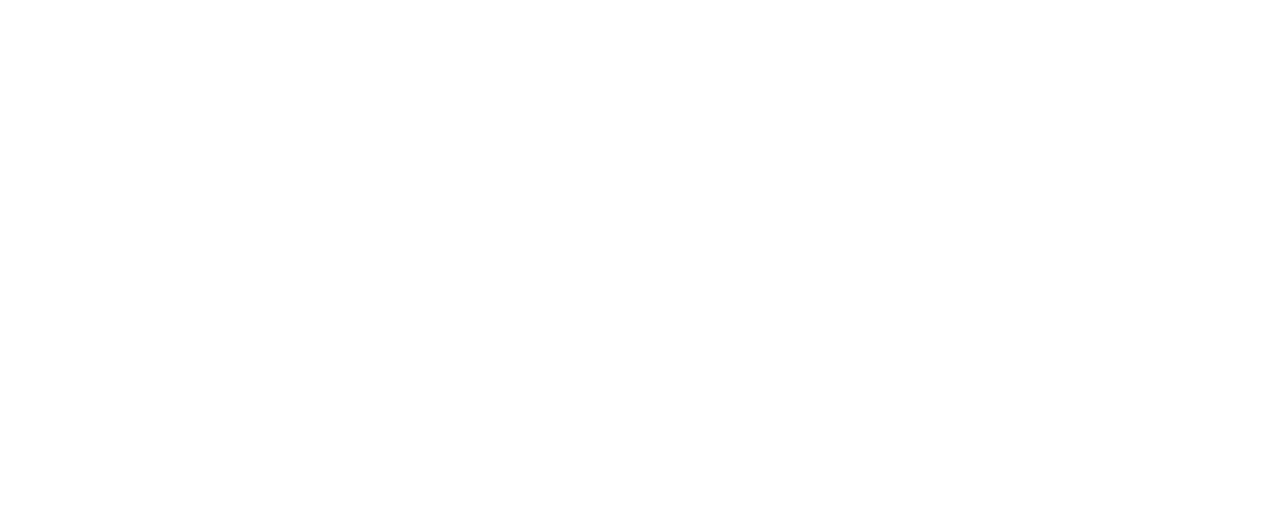
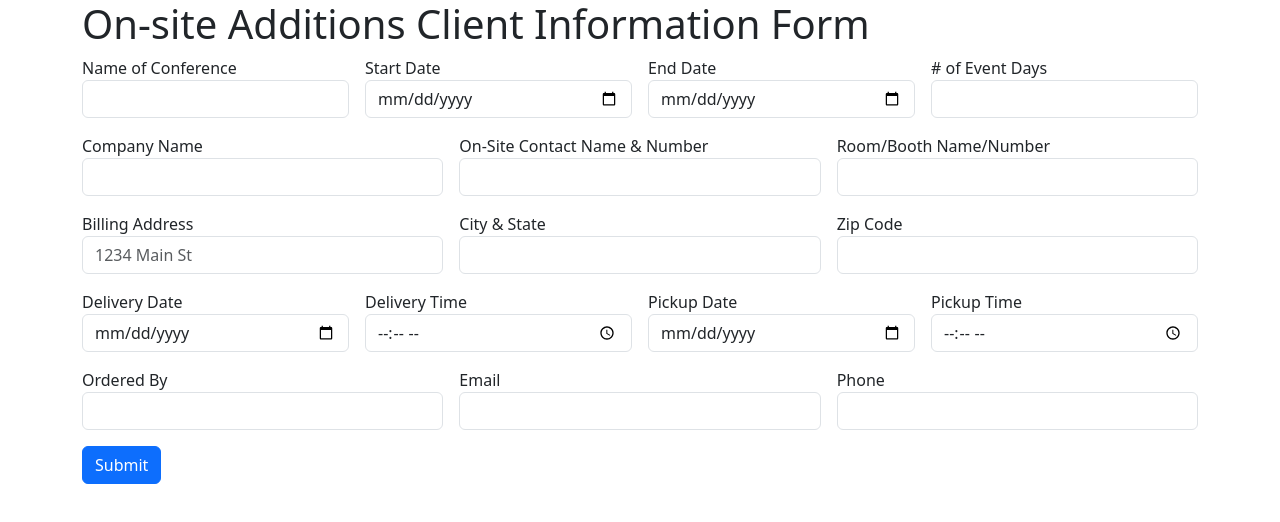
Before and after one commit to Sherita-M/encore-onsite-additions, a website: page index.html in a window 1280 px wide. Drawn offline with nearby package versions, Linux system fonts and the light colour scheme.

Commit message:
Created index, html and javascript files

```diff
--- a/css/styles.css
+++ b/css/styles.css
@@ -0,0 +1,8 @@
+/* Google Font Import */
+@import url('https://fonts.googleapis.com/css2?family=Poppins:wght@300;400;700&display=swap');
+
+/* Root Styles */
+:root {
+	font-family: 'Poppins', sans-serif;
+	box-sizing: border-box;
+}
--- a/index.html
+++ b/index.html
@@ -8,7 +8,200 @@
     <meta name="viewport" content="width=device-width, initial-scale=1.0" />
     <title>Encore | On-Site Additions</title>
     <link rel="stylesheet" href="css/reset.css" />
+    <link
+      href="https://cdn.jsdelivr.net/npm/bootstrap@5.3.0-alpha2/dist/css/bootstrap.min.css"
+      rel="stylesheet"
+      integrity="sha384-aFq/bzH65dt+w6FI2ooMVUpc+21e0SRygnTpmBvdBgSdnuTN7QbdgL+OapgHtvPp"
+      crossorigin="anonymous"
+    />
     <link rel="stylesheet" href="css/styles.css" />
   </head>
-  <body></body>
+  <body>
+<div class="container">
+<h1>On-site Additions Client Information Form</h1>
+    <form class="row g-3" action="mailto:smanningsn@gmail.com" method="post">
+      <div class="col-md-3">
+        <label for="conferenceName">Name of Conference</label>
+        <input
+          type="text"
+          class="form-control"
+          id="conferenceName"
+          name="conferenceName"
+          required
+        />
+      </div>
+      <div class="col-md-3">
+        <label for="startDate">Start Date</label>
+        <input
+          type="date"
+          class="form-control"
+          id="startDate"
+          name="startDate"
+          required
+        />
+      </div>
+      <div class="col-md-3">
+        <label for="endDate">End Date</label>
+        <input
+          type="date"
+          class="form-control"
+          id="endDate"
+          name="endDate"
+          required
+        />
+      </div>
+      <div class="col-md-3">
+        <label for="numberOfDays"># of Event Days</label>
+        <input
+          type="number"
+          class="form-control"
+          id="numberOfDays"
+          name="numberOfDays"
+          required
+        />
+      </div>
+      <div class="col-md-4">
+        <label for="companyName">Company Name</label>
+        <input
+          type="text"
+          class="form-control"
+          id="companyName"
+          name="companyName"
+          required
+        />
+      </div>
+      <div class="col-md-4">
+        <label for="onsiteContact">On-Site Contact Name & Number</label>
+        <input
+          type="text"
+          class="form-control"
+          id="onsiteContact"
+          name="onsiteContact"
+          required
+        />
+      </div>
+      <div class="col-md-4">
+        <label for="boothNumber">Room/Booth Name/Number</label>
+        <input
+          type="text"
+          class="form-control"
+          id="boothNumber"
+          name="boothNumber"
+          required
+        />
+      </div>
+      <div class="col-md-4">
+        <label for="billingAddress">Billing Address</label>
+        <input
+          type="text"
+          class="form-control"
+          id="billingAddress"
+          name="billingAddress"
+          autocomplete="street-address"
+	  placeholder="1234 Main St"
+          required
+        />
+      </div>
+      <div class="col-md-4">
+        <label for="cityState">City & State</label>
+        <input
+          type="text"
+          class="form-control"
+          id="cityState"
+          name="cityState"
+          required
+        />
+      </div>
+      <div class="col-md-4">
+        <label for="zipCode">Zip Code</label>
+        <input
+          type="number"
+          class="form-control"
+          id="zipCode"
+          name="zipCode"
+          required
+        />
+      </div>
+      <div class="col-md-3">
+        <label for="deliveryDate">Delivery Date</label>
+        <input
+          type="date"
+          class="form-control"
+          id="deliveryDate"
+          name="deliveryDate"
+          required
+        />
+      </div>
+      <div class="col-md-3">
+        <label for="deliveryTime">Delivery Time</label>
+        <input
+          type="time"
+          class="form-control"
+          id="deliveryTime"
+          name="deliveryTime"
+          required
+        />
+      </div>
+      <div class="col-md-3">
+        <label for="pickupDate">Pickup Date</label>
+        <input
+          type="date"
+          class="form-control"
+          id="pickupDate"
+          name="pickupDate"
+          required
+        />
+      </div>
+      <div class="col-md-3">
+        <label for="pickupTime">Pickup Time</label>
+        <input
+          type="time"
+          class="form-control"
+          id="pickupTime"
+          name="pickupTime"
+          required
+        />
+      </div>
+      <div class="col-md-4">
+        <label for="orderedBy">Ordered By</label>
+        <input
+          type="text"
+          class="form-control"
+          id="orderedBy"
+          name="orderedBy"
+          required
+        />
+      </div>
+      <div class="col-md-4">
+        <label for="email">Email</label>
+        <input
+          type="email"
+          class="form-control"
+          id="email"
+          name="email"
+          required
+        />
+      </div>
+      <div class="col-md-4">
+        <label for="phoneNumber">Phone</label>
+        <input
+          type="tel"
+          class="form-control"
+          id="phoneNumber"
+          name="phoneNumber"
+          required
+        />
+      </div>
+      <div class="col-12">
+        <button type="submit" class="btn btn-primary" id="submitBtn">
+          Submit
+        </button>
+      </div>
+</div>
+    <script
+      src="https://cdn.jsdelivr.net/npm/bootstrap@5.3.0-alpha2/dist/js/bootstrap.bundle.min.js"
+      integrity="sha384-qKXV1j0HvMUeCBQ+QVp7JcfGl760yU08IQ+GpUo5hlbpg51QRiuqHAJz8+BrxE/N"
+      crossorigin="anonymous"
+    ></script>
+  </body>
 </html>
--- /dev/null
+++ b/package.json
@@ -0,0 +1,5 @@
+{
+  "dependencies": {
+    "bootstrap": "^5.3.0-alpha2"
+  }
+}
```
Also changed, not shown: 1 other file.
